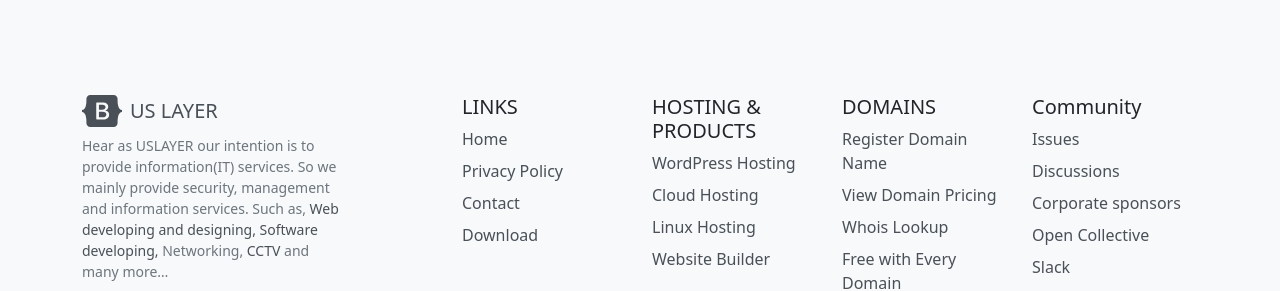
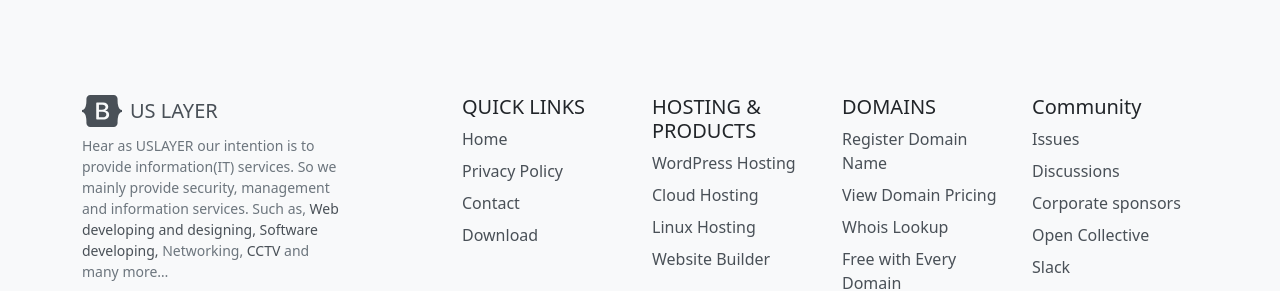
Before and after one commit to uslayer/uslayer.github.io, a Jekyll site: the page built from index.html, in a window 1280 px wide and 900 px high, scrolled down 1512 px. Shown: the part 421-712 px from the top of the window. Built offline with Jekyll 4.4.1, drawn with Linux system fonts in a browser that asks for light colours; the list of posts is cut into pages by our own code.

Commit message:
Update footer.html

```diff
--- a/_includes/footer.html
+++ b/_includes/footer.html
@@ -40,7 +40,7 @@
         </ul>
       </div>
       <div class="col-6 col-lg-2 offset-lg-1 mb-3">
-        <h5>LINKS</h5>
+        <h5>QUICK LINKS</h5>
         <ul class="list-unstyled">
           {% for item in site.data.menus.footermenu %}
             <li class="mb-2">
```
